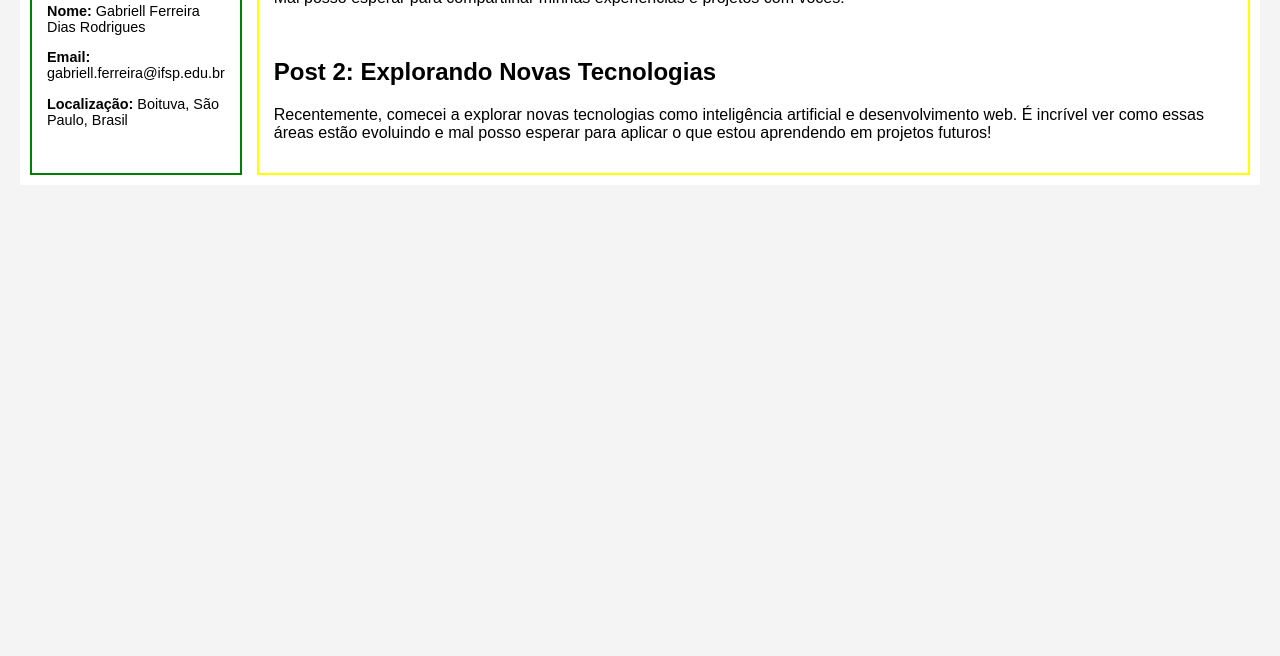
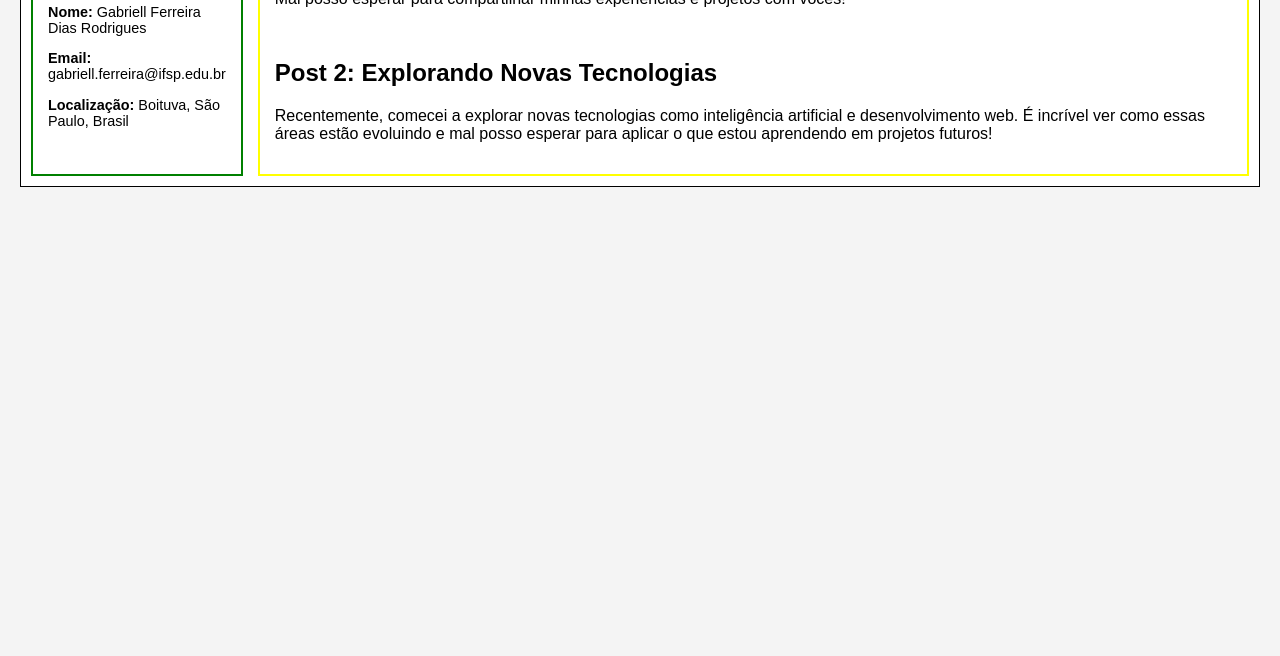
Before and after one commit to GabriellFerrreiraDiasR/AtividadesIFSP, a plain HTML site: page atividade 6/Site/index.html in a window 1280 px wide. Shown: the part 144-800 px from the top of the page. Drawn offline with Linux system fonts and the light colour scheme.

Commit message:
Mudança no Html do Site 1 da ATT6

```diff
--- a/atividade 6/Site/index.html
+++ b/atividade 6/Site/index.html
@@ -5,7 +5,6 @@
     <meta name="viewport" content="width=device-width, initial-scale=1.0">
     <meta name="description" content="Página de Perfil e Posts - Gabriell Ferreira">
     <title>Página de Posts - Gabriell Ferreira</title>
-
     <link rel="shortcut icon" href="./imagens/logoFavicon.ico">
 
     <style>
@@ -17,7 +16,7 @@
 
 
         main {
-
+            border: black 1px solid;
             display: flex;
             padding: 10px;
             background-color: white;
@@ -75,3 +74,5 @@
                 <h2>Post 2: Explorando Novas Tecnologias</h2>
                 <p>Recentemente, comecei a explorar novas tecnologias como inteligência artificial e desenvolvimento web. É incrível ver como essas áreas estão evoluindo e mal posso esperar para aplicar o que estou aprendendo em projetos futuros!</p>
             </article>
+        </section>
+    </main>
```
